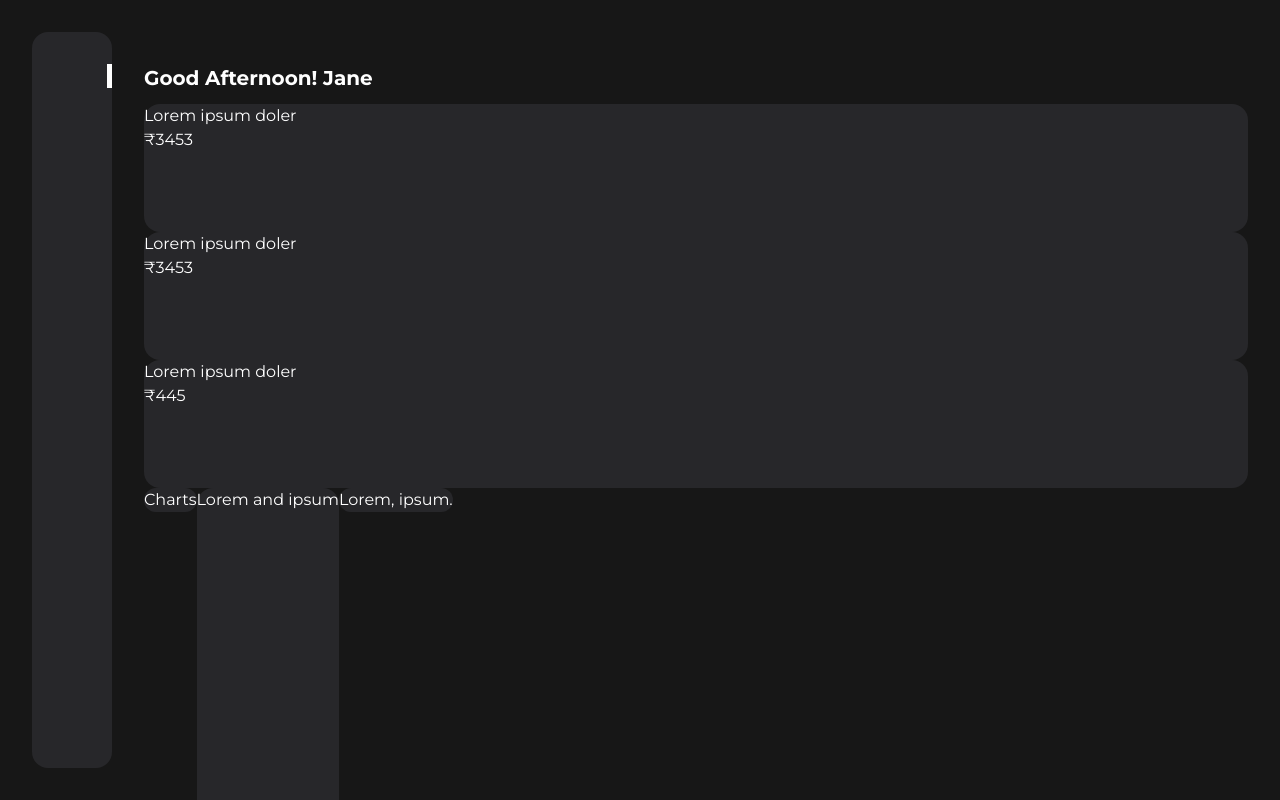
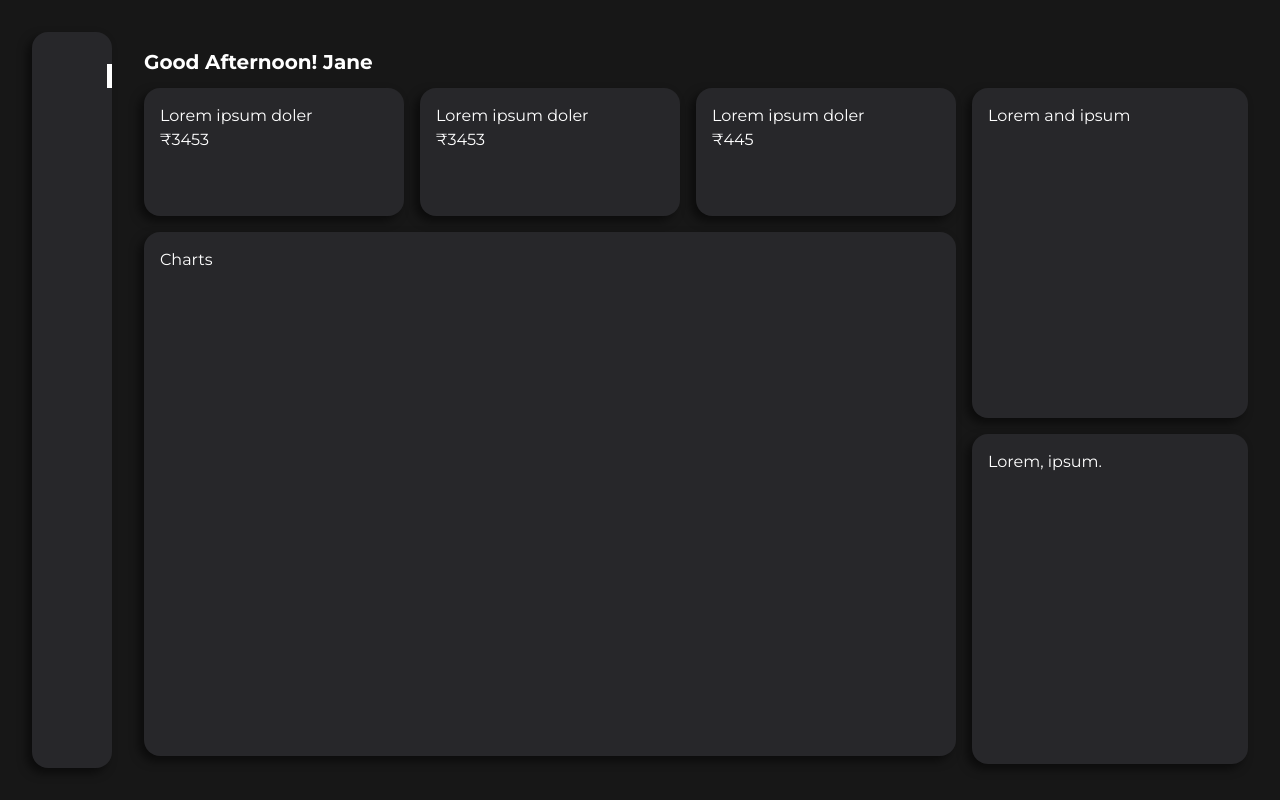
Before and after one commit to kalsiKaran/react-dashboard, a React (Create React App) app: page /dashboard in a window 1280 px wide. Shown: the top 800 px of the page. Built offline with nearby package versions, Linux system fonts and the light colour scheme; the HTML template or start-up script is replaced by a standard one.

Commit message:
fixing dashboard layout

```diff
--- a/src/components/ChargesandTaxes.jsx
+++ b/src/components/ChargesandTaxes.jsx
@@ -5,7 +5,7 @@ function ChargesandTaxes() {
     <div className='charges primary-box h-[8rem]'>
       <p>Lorem ipsum doler</p>
       <span>&#8377;3453</span>
-      <i class="fa-solid fa-money-bill-1 float-right"></i>
+      <i className="fa-solid fa-money-bill-1 float-right"></i>
     </div>
   )
 }
--- a/src/components/Charts.jsx
+++ b/src/components/Charts.jsx
@@ -2,8 +2,10 @@ import React from 'react'
 
 function Charts() {
   return (
-    <div className='chart col-span-3 primary-box'>
-      Charts
+    <div className='chart'>
+      <div className='col-span-3 primary-box w-full h-full'>
+        Charts
+      </div>
     </div>
   )
 }
--- a/src/components/Dashboard.jsx
+++ b/src/components/Dashboard.jsx
@@ -13,12 +13,22 @@ function Dashboard() {
     <section className='dashboard text-white h-full w-full'>
       <Navbar />
       <div className='dashboard-container'>
+        <div className="flex h-full">
+          <div className='w-9/12'>
+            <div className="flex mb-[1rem]">
               <TotalPandL />
               <ChargesandTaxes />
               <OtherCredits />
+            </div>
             <Charts />
+          </div>
+          <div className='w-3/12'>
+            <div className="flex flex-col h-full">
               <WinsAndLosses />
               <RecentTrades />
+            </div>
+          </div>
+        </div>
       </div>
     </section>
   )
--- a/src/components/Navbar.jsx
+++ b/src/components/Navbar.jsx
@@ -2,9 +2,9 @@ import React from 'react'
 
 function Navbar() {
   return (
-    <div className='navbar flex justify-between items-center w-full py-3 pt-[2rem]'>
+    <div className='navbar flex justify-between items-center w-full py-3 pt-[1rem]'>
         <h1 className='text-xl font-bold'>Good Afternoon! Jane</h1>
-        <i class="fa-solid fa-circle-user text-xl"></i>
+        <i className="fa-solid fa-circle-user text-xl"></i>
     </div>
   )
 }
--- a/src/components/OtherCredits.jsx
+++ b/src/components/OtherCredits.jsx
@@ -5,7 +5,7 @@ function OtherCredits() {
     <div className='other-credits primary-box h-[8rem]'>
       <p>Lorem ipsum doler</p>
       <span>&#8377;445</span>
-      <i class="fa-solid fa-coins float-right"></i>
+      <i className="fa-solid fa-coins float-right"></i>
     </div>
   )
 }
--- a/src/components/RecentTrades.jsx
+++ b/src/components/RecentTrades.jsx
@@ -2,7 +2,7 @@ import React from 'react'
 
 function RecentTrades() {
   return (
-    <div className='recent-trades primary-box'>
+    <div className='recent-trades primary-box h-full mt-[1rem]'>
       Lorem, ipsum.
     </div>
   )
--- a/src/components/TotalPandL.jsx
+++ b/src/components/TotalPandL.jsx
@@ -5,7 +5,7 @@ function TotalPandL() {
     <div className='pandl primary-box h-[8rem]'>
       <p>Lorem ipsum doler</p>
       <span>&#8377;3453</span>
-      <i class="fa-solid fa-wallet float-right"></i>
+      <i className='fa-solid fa-wallet float-right'></i>
     </div>
   )
 }
--- a/src/styles/dashboard.scss
+++ b/src/styles/dashboard.scss
@@ -4,10 +4,16 @@
     border-radius: 16px;
 
     .dashboard-container{
-        height: calc(100vh - 80px);
+        height: calc(100vh - 60px - 4rem);
+
         .pandl, .charges, .other-credits{
             width: 100%;
-            margin-right: 2rem;
+            margin-right: 1rem;
+        }
+
+        .chart{
+            margin-right: 1rem;
+            height: calc(100vh - 136px - 60px - 5rem);
         }
     }
 }
--- a/src/styles/index.scss
+++ b/src/styles/index.scss
@@ -22,5 +22,7 @@ body{
 .primary-box{
     display: inline-block;
     background-color: $zinc-800;
-    border-radius: 16px;
+    border-radius: 1rem;
+    padding: 1rem;
+    box-shadow: -5px 5px 10px #00000082;
 }
```
Lines whose indentation alone changed are shown as unchanged.
